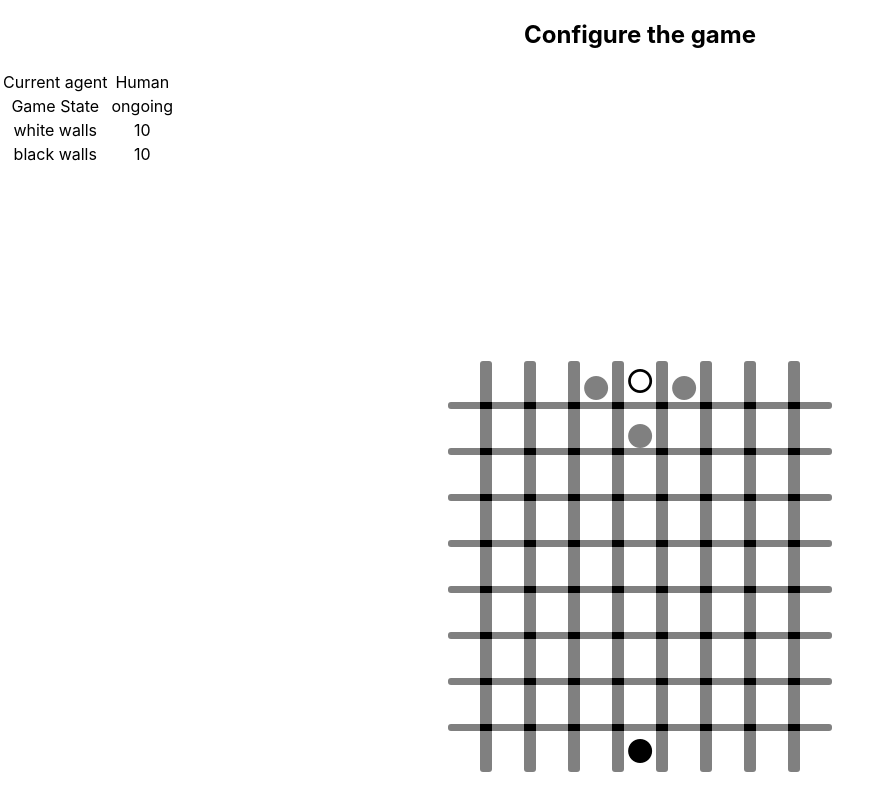
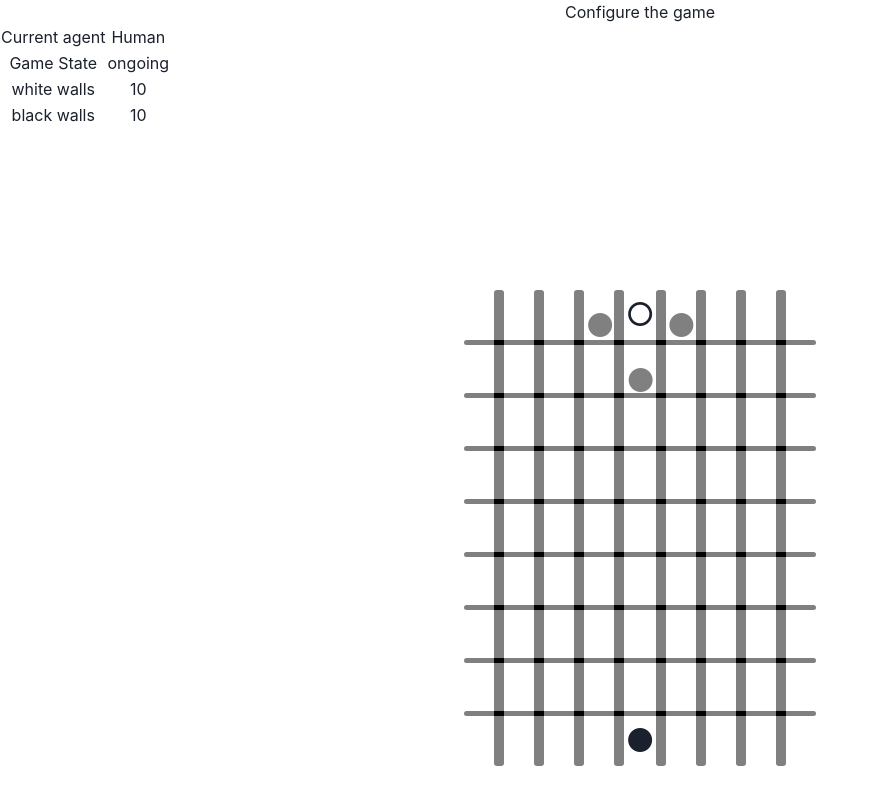
Before and after one commit to gottschali/quoridor-web, a React (Create React App) app: page / in a window 1280 px wide. Shown: the top 810 px of the page, without its empty margins (0-893 px from the left). Built offline with nearby package versions, Linux system fonts and the light colour scheme.

Commit message:
Add chakra ui

```diff
--- a/package.json
+++ b/package.json
@@ -4,6 +4,10 @@
   "private": true,
   "type": "module",
   "dependencies": {
+    "@chakra-ui/icons": "^2.0.2",
+    "@chakra-ui/react": "^2.2.1",
+    "@emotion/react": "^11.9.3",
+    "@emotion/styled": "^11.9.3",
     "@testing-library/jest-dom": "^5.16.4",
     "@testing-library/react": "^13.3.0",
     "@testing-library/user-event": "^13.5.0",
@@ -12,6 +16,7 @@
     "@types/react": "^18.0.14",
     "@types/react-dom": "^18.0.5",
     "deep-equal": "^2.0.5",
+    "framer-motion": "^6.3.16",
     "react": "^18.2.0",
     "react-dom": "^18.2.0",
     "react-scripts": "5.0.1",
--- a/src/index.tsx
+++ b/src/index.tsx
@@ -3,13 +3,16 @@ import ReactDOM from 'react-dom/client';
 import './index.css';
 import App from './App';
 import reportWebVitals from './reportWebVitals';
+import { ChakraProvider } from '@chakra-ui/react';
 
 const root = ReactDOM.createRoot(
   document.getElementById('root') as HTMLElement
 );
 root.render(
   <React.StrictMode>
-    <App />
+    <ChakraProvider>
+      <App />
+    </ChakraProvider>
   </React.StrictMode>
 );
 
```
Also changed, not shown: 1 other file (tests, documents, lock files or other folders).
